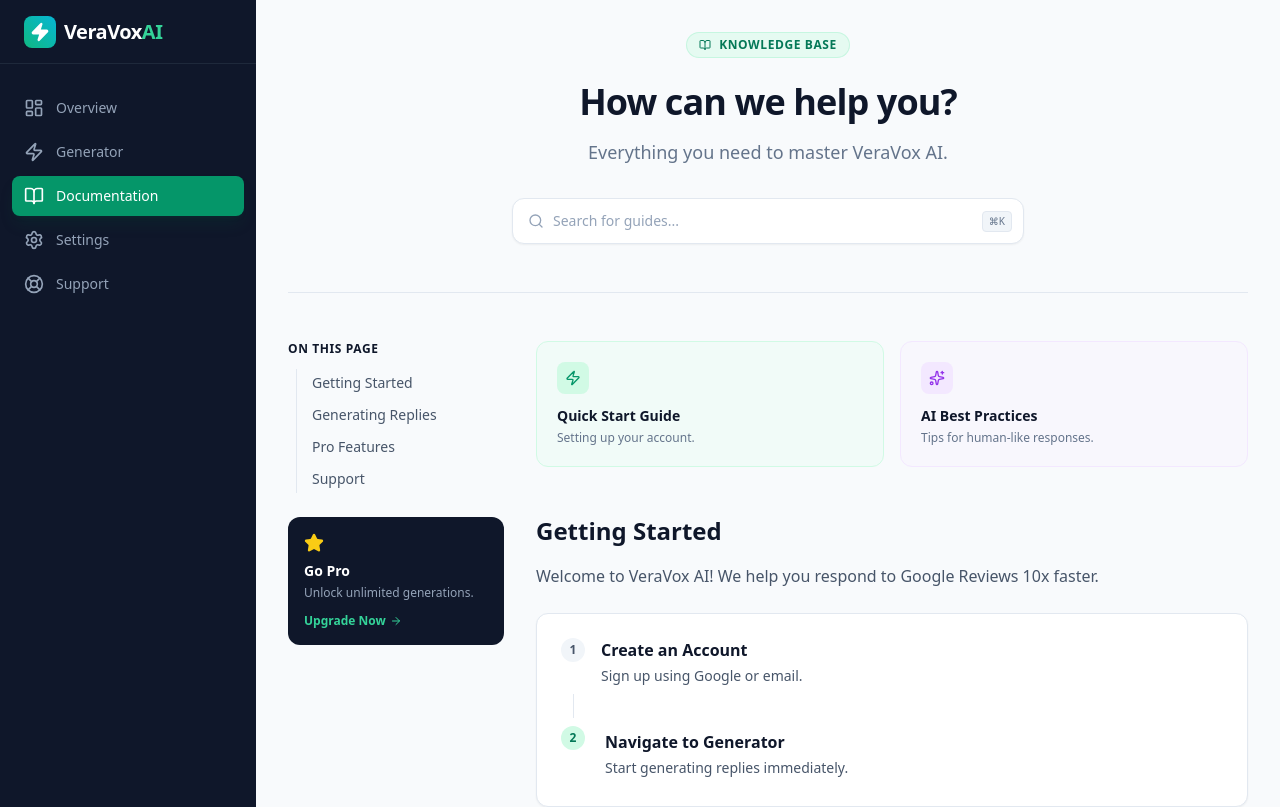
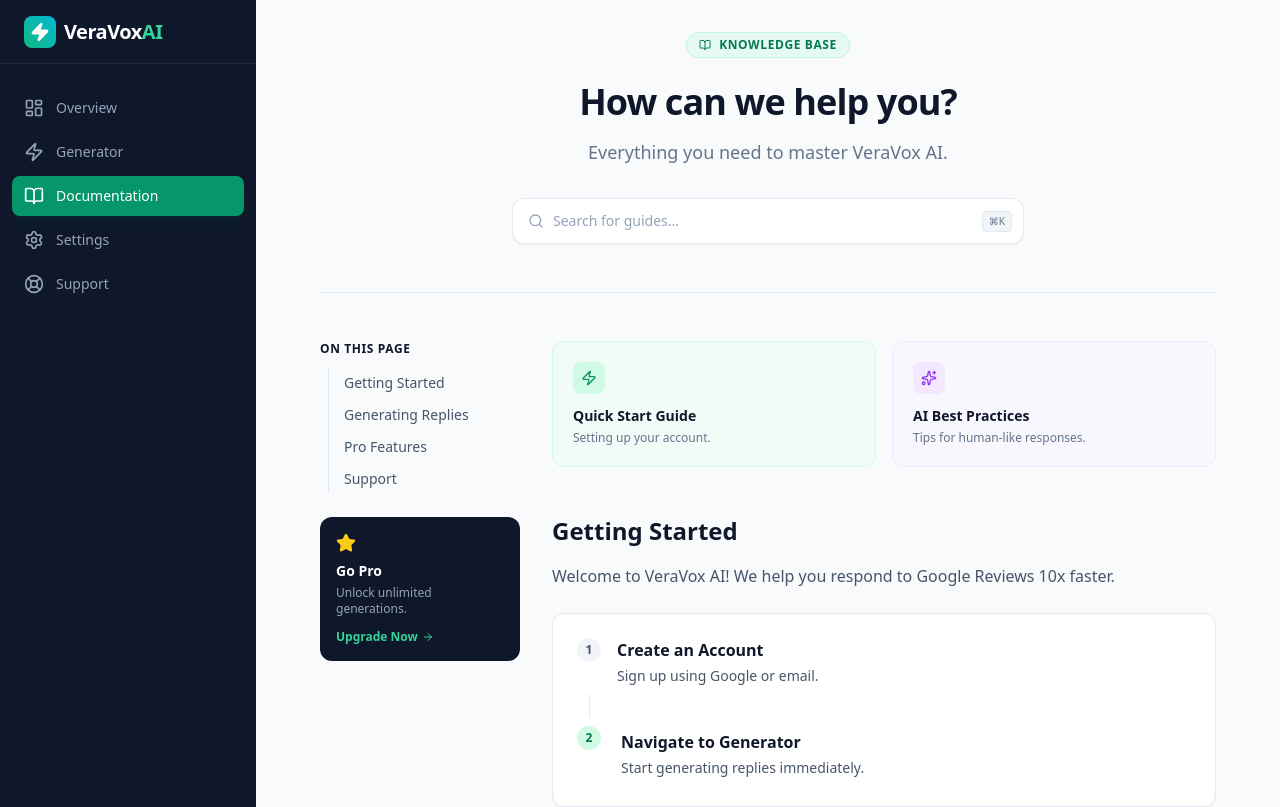
Before and after one commit to VictorChidex1/google-review-bot, a React (Vite) app: page /dashboard/docs in a window 1280 px wide. Shown: the top 807 px of the page. Built offline with nearby package versions, Linux system fonts and the light colour scheme; no server answers; sample sign-in values are in the browser's storage.

Commit message:
documentation now public

```diff
--- a/src/App.tsx
+++ b/src/App.tsx
@@ -65,10 +65,7 @@ function App() {
           path="/settings"
           element={<Navigate to="/dashboard/settings" replace />}
         />
-        <Route
-          path="/docs"
-          element={<Navigate to="/dashboard/docs" replace />}
-        />
+        <Route path="/docs" element={<DocsPage isPublic={true} />} />
       </Routes>
     </Router>
   );
--- a/src/pages/CookiePolicyPage.tsx
+++ b/src/pages/CookiePolicyPage.tsx
@@ -1,6 +1,5 @@
 import Navbar from "../components/Navbar";
 import Footer from "../components/Footer";
-import { Link } from "react-router-dom";
 import { motion, type Variants } from "framer-motion";
 import {
   Cookie,
--- a/src/pages/DocsPage.tsx
+++ b/src/pages/DocsPage.tsx
@@ -8,10 +8,21 @@ import {
   ArrowRight,
   Star,
 } from "lucide-react";
+import Navbar from "../components/Navbar";
+import Footer from "../components/Footer";
 
-export default function DocsPage() {
-  return (
-    <div className="bg-slate-50 font-sans text-slate-900 selection:bg-emerald-100 selection:text-emerald-900">
+interface DocsPageProps {
+  isPublic?: boolean;
+}
+
+export default function DocsPage({ isPublic = false }: DocsPageProps) {
+  const content = (
+    <div
+      className={`bg-slate-50 font-sans text-slate-900 selection:bg-emerald-100 selection:text-emerald-900 ${
+        isPublic ? "pt-32 pb-24 min-h-screen" : ""
+      }`}
+    >
+      <div className="max-w-7xl mx-auto px-4 sm:px-6 lg:px-8">
         {/* Hero Section */}
         <div className="pb-12 border-b border-slate-200 mb-12">
           <div className="max-w-3xl mx-auto text-center">
@@ -99,7 +110,9 @@ export default function DocsPage() {
                 <h3 className="font-bold text-slate-900 text-sm mb-1">
                   Quick Start Guide
                 </h3>
-              <p className="text-xs text-slate-500">Setting up your account.</p>
+                <p className="text-xs text-slate-500">
+                  Setting up your account.
+                </p>
               </div>
               <div className="p-5 bg-purple-50/50 border border-purple-100 rounded-xl hover:shadow-md transition-shadow cursor-pointer group">
                 <div className="w-8 h-8 bg-purple-100 text-purple-600 rounded-lg flex items-center justify-center mb-3 group-hover:bg-purple-600 group-hover:text-white transition-colors">
@@ -120,8 +133,8 @@ export default function DocsPage() {
                   Getting Started
                 </h2>
                 <p className="text-slate-600 leading-relaxed">
-                Welcome to VeraVox AI! We help you respond to Google Reviews 10x
-                faster.
+                  Welcome to VeraVox AI! We help you respond to Google Reviews
+                  10x faster.
                 </p>
 
                 <div className="not-prose mt-6 mb-8">
@@ -170,7 +183,9 @@ export default function DocsPage() {
                 </p>
                 <ul className="grid sm:grid-cols-2 gap-4 not-prose my-4">
                   <li className="bg-white p-3 rounded-lg border border-slate-200 text-sm">
-                  <span className="font-bold block mb-1">1. Paste Review</span>
+                    <span className="font-bold block mb-1">
+                      1. Paste Review
+                    </span>
                     Copy text from Google Maps.
                   </li>
                   <li className="bg-white p-3 rounded-lg border border-slate-200 text-sm">
@@ -178,8 +193,8 @@ export default function DocsPage() {
                     Professional, Friendly, or Empathetic.
                   </li>
                   <li className="bg-white p-3 rounded-lg border border-slate-200 text-sm">
-                  <span className="font-bold block mb-1">3. Generate</span>Get 3
-                  unique options.
+                    <span className="font-bold block mb-1">3. Generate</span>Get
+                    3 unique options.
                   </li>
                   <li className="bg-white p-3 rounded-lg border border-slate-200 text-sm">
                     <span className="font-bold block mb-1">4. Refine</span>Edit
@@ -249,5 +264,18 @@ export default function DocsPage() {
           </div>
         </div>
       </div>
+    </div>
+  );
+
+  if (isPublic) {
+    return (
+      <div className="min-h-screen bg-slate-50">
+        <Navbar darkHero={false} />
+        {content}
+        <Footer />
+      </div>
     );
   }
+
+  return content;
+}
```
Also changed, not shown: 1 other file (tests, documents, lock files or other folders). Lines whose indentation alone changed are shown as unchanged.
